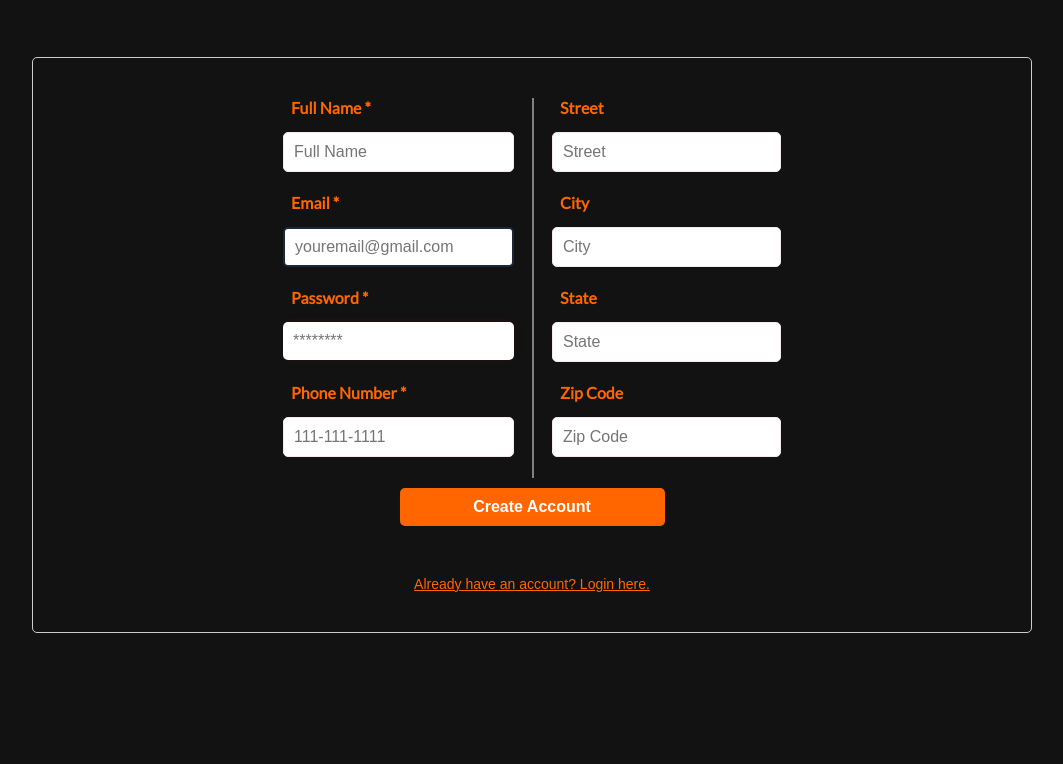
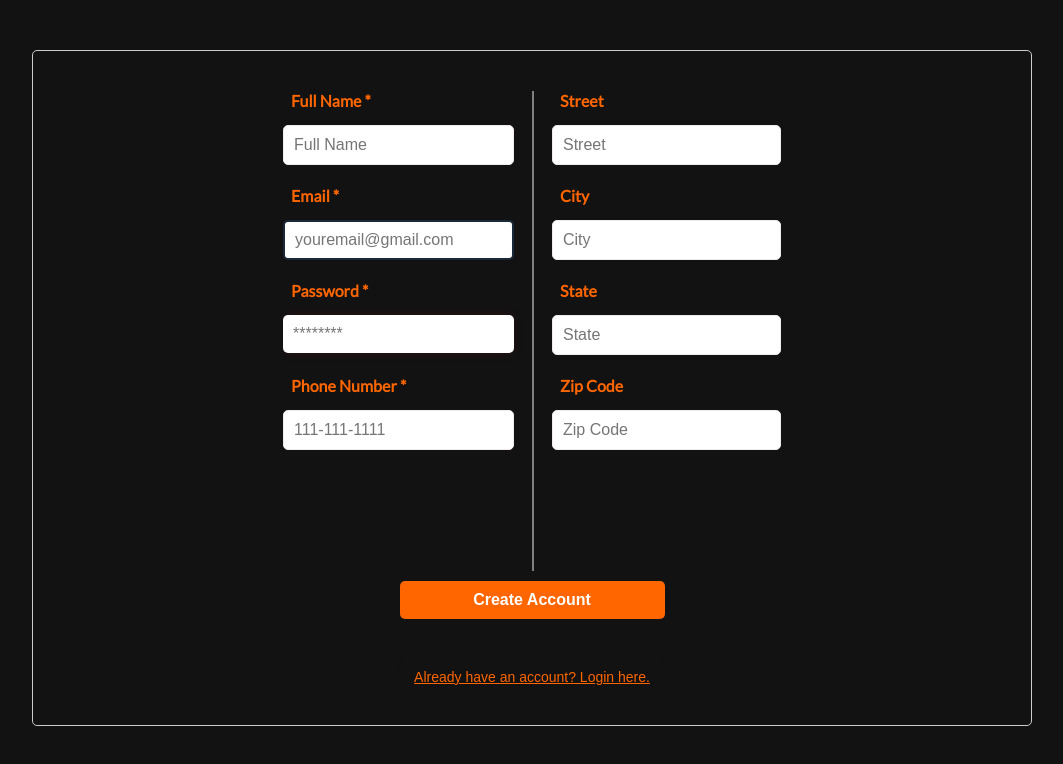
Before and after one commit to Cucumbercon/Cinema-Project, a React (Create React App) app in the folder web/: page /adminSignup in a window 1280 px wide. Shown: the top 764 px of the page, without its empty margins (108-1171 px from the left). Built offline with nearby package versions, Linux system fonts and the light colour scheme; a web font is replaced by a local one.

Commit message:
fixed signup ui bug and made alert for non matching password

```diff
--- a/web/src/pages/Admin/adminSignup.css
+++ b/web/src/pages/Admin/adminSignup.css
@@ -75,7 +75,7 @@
   }
 
   .form-groups-height{
-    height: 380px;
+    height: 480px;
   }
 
   .form-group-panel {
--- a/web/src/pages/Users/registration.css
+++ b/web/src/pages/Users/registration.css
@@ -75,7 +75,7 @@ margin:  10 auto;
 }
 
 .form-groups-height{
-  height: 380px;
+  height: 480px;
 }
 
 .form-group-panel {
--- a/web/src/pages/Users/signup.js
+++ b/web/src/pages/Users/signup.js
@@ -5,6 +5,7 @@ import { useNavigate } from "react-router-dom";
 
 export const Signup = (props) => {
   const navigate = useNavigate();
+  const [passwordMatchError, setPasswordMatchError] = useState(false);
 
 
   // State variables
@@ -37,6 +38,13 @@ export const Signup = (props) => {
     e.preventDefault();
 
     const password = (encrypt(plainPassword));
+
+
+    if (plainPassword !== currentPassword) {
+      // Passwords do not match, set the error
+      alert('Passwords do not match');
+      return;
+    }
 
     if (plainCreditCardNumber !== '') {
       creditCardNumber = encrypt(plainCreditCardNumber);
```
